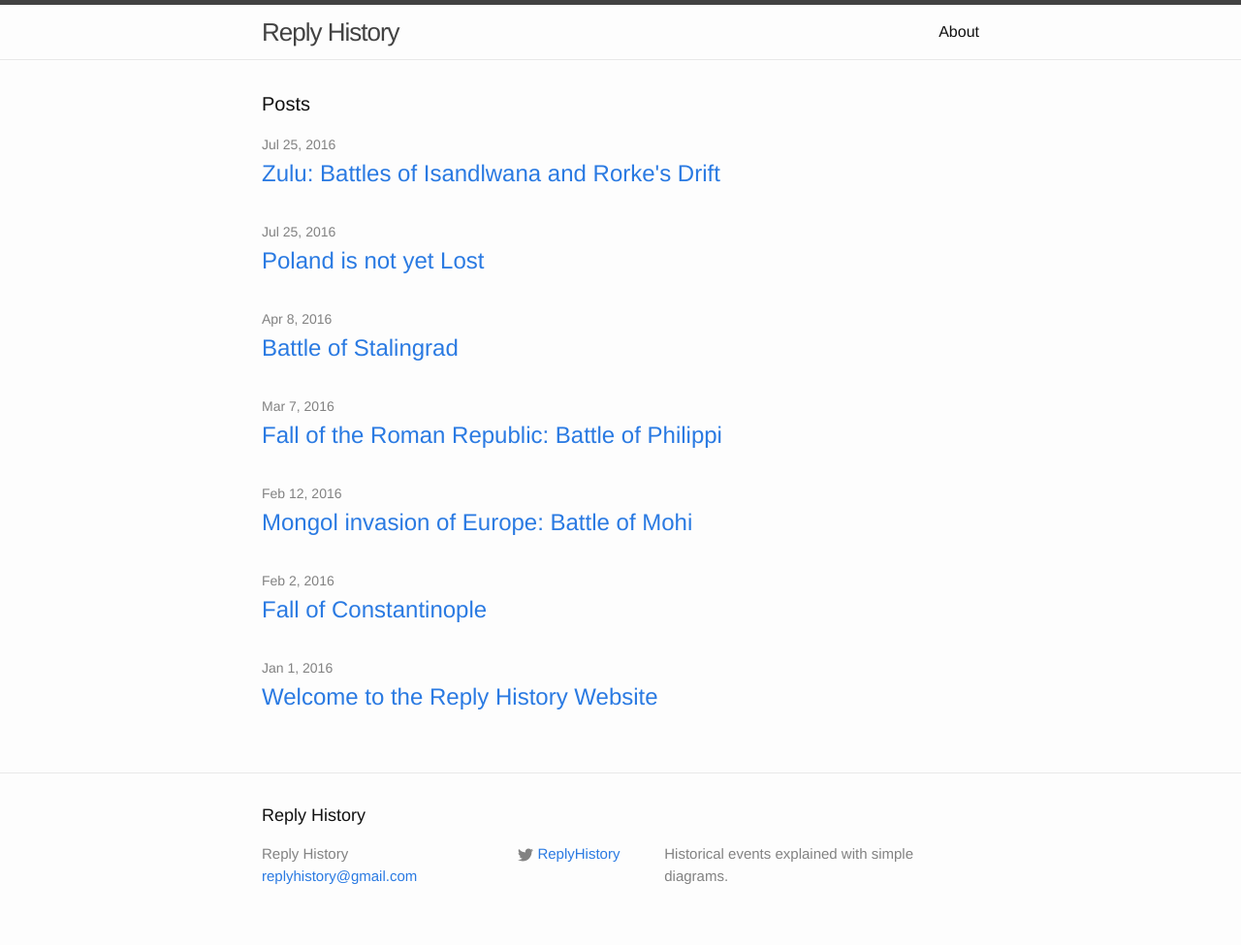
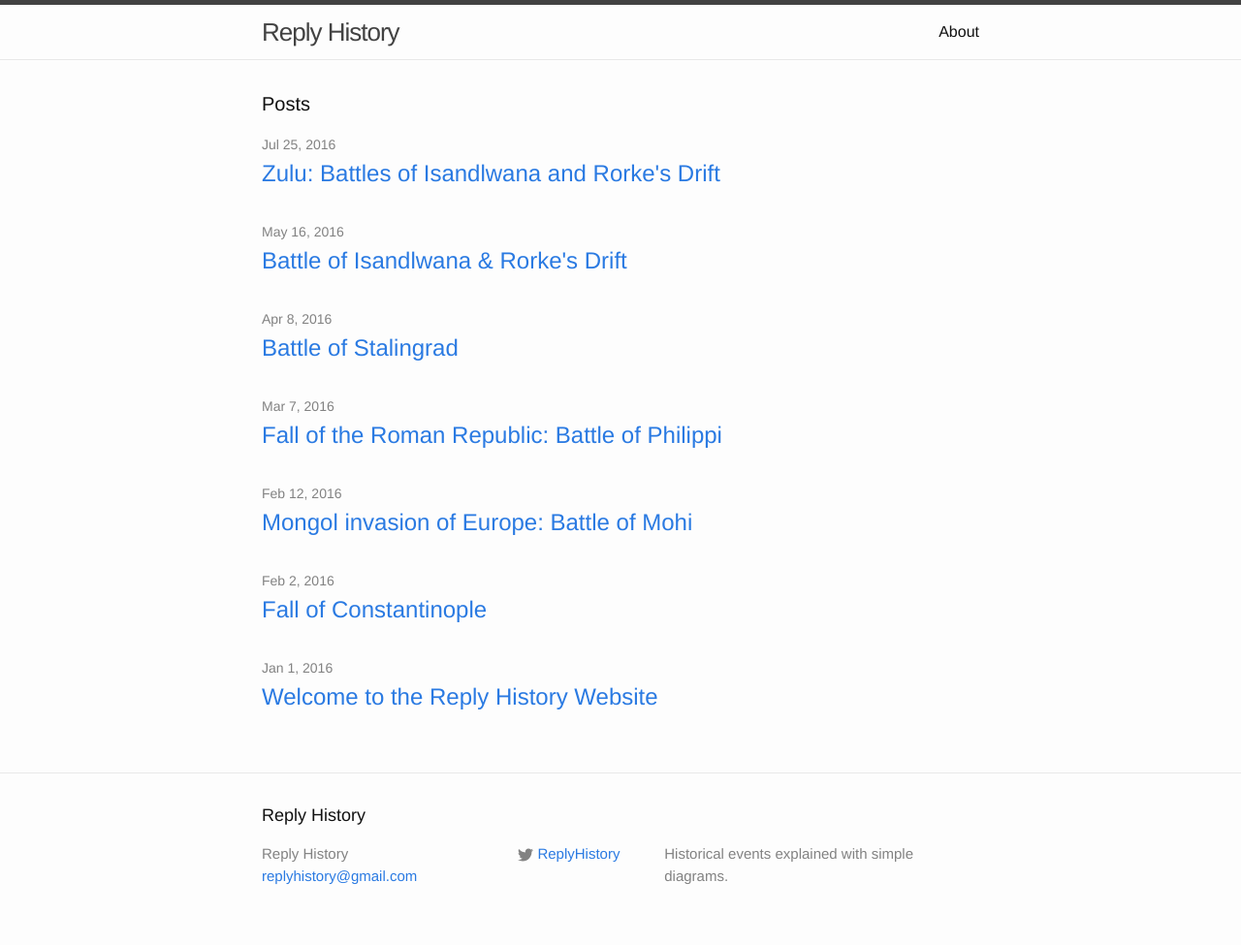
Before and after one commit to ReplyHistory/ReplyHistory.github.io, a Jekyll site: the page built from index.html, in a window 1280 px wide. Shown: the whole page at 97% size. Built offline with Jekyll 4.4.1, drawn with Linux system fonts in a browser that asks for light colours.

Commit message:
Update 2016-04-08-Battles-of-Is-and-Ro.markdown

```diff
--- a/_posts/2016-04-08-Battles-of-Is-and-Ro.markdown
+++ b/_posts/2016-04-08-Battles-of-Is-and-Ro.markdown
@@ -1,11 +1,11 @@
 ---
 layout: post
-title:  "Poland is not yet Lost"
-date:   2016-07-25 22:24:48 +0900
+title:  "Battle of Isandlwana & Rorke's Drift"
+date:   2016-05-16 22:24:48 +0900
 categories: post
 ---
-<iframe width="560" height="315" src="https://www.youtube.com/embed/N4C2P3e_gi4" frameborder="0" allowfullscreen></iframe>
-Battle of Warsaw 1920
+<iframe width="560" height="315" src="https://www.youtube.com/embed/fpc6Raka6SI" frameborder="0" allowfullscreen></iframe>
+British Empire battles the Zulu at Isandlwana and Rorke's Drift.
 
 [Watch on Youtube]
 
```
